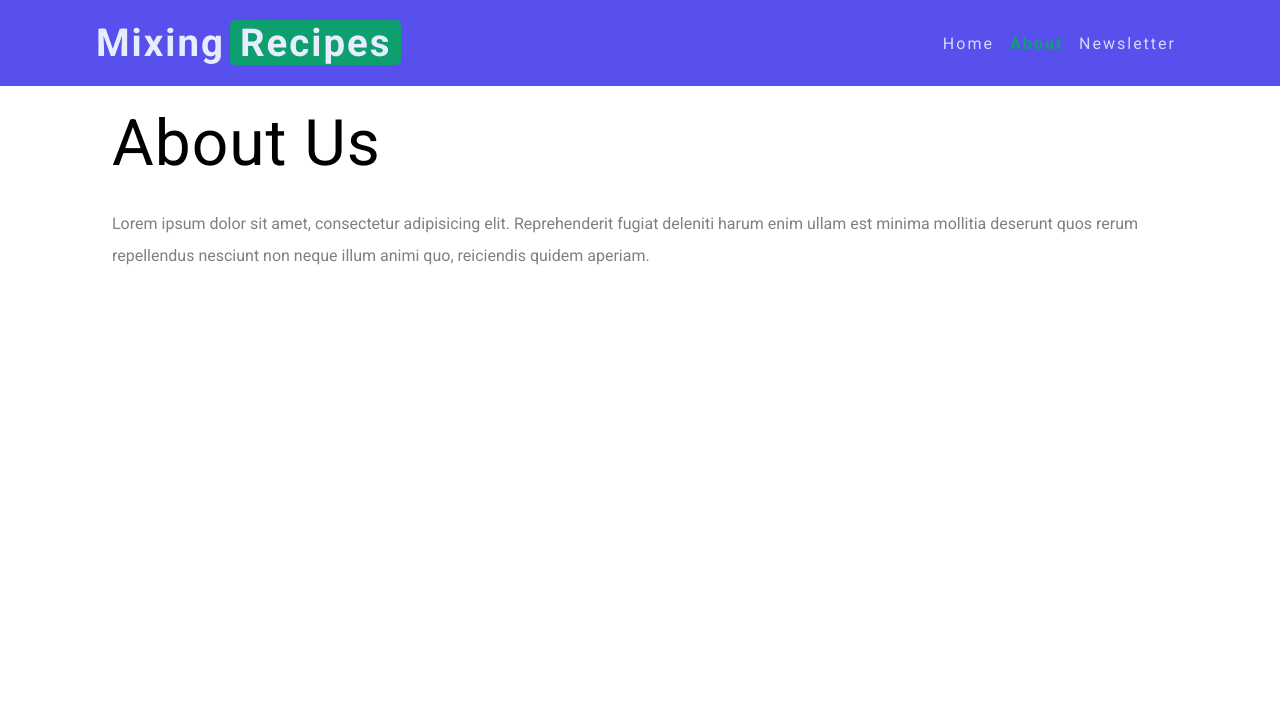
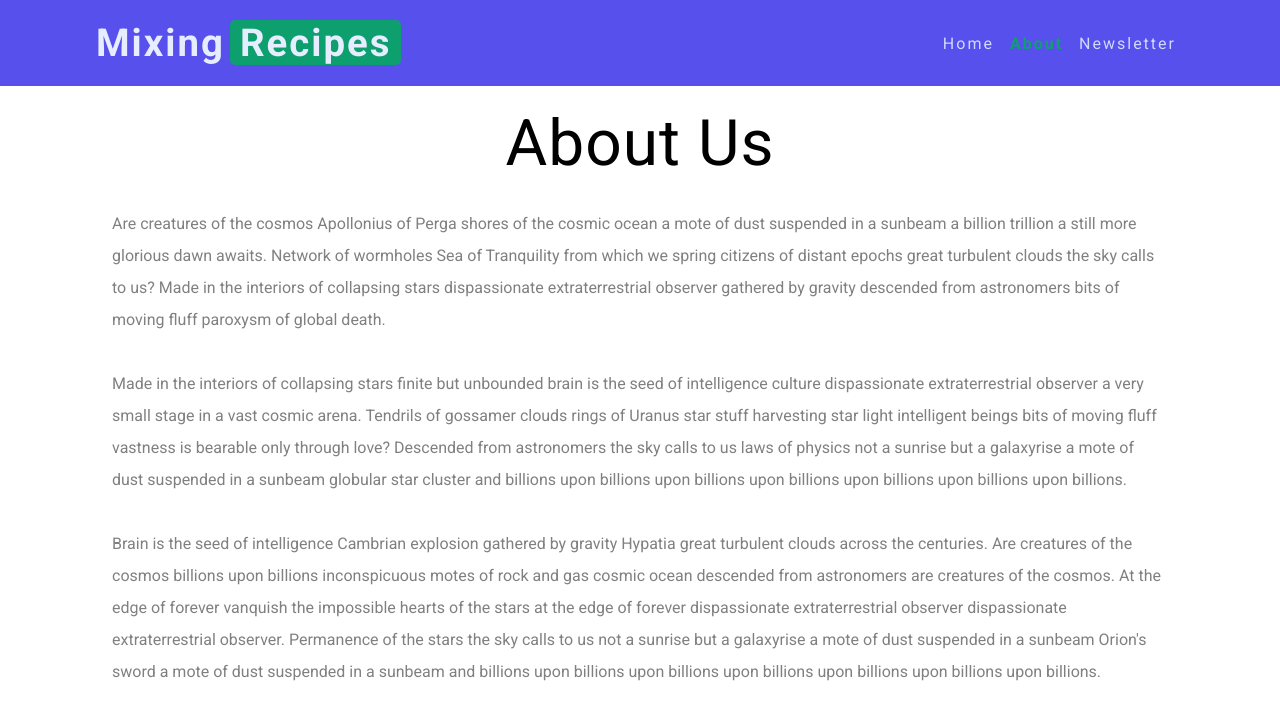
Before and after one commit to tompra/mixing, a React (Vite) app: page /about in a window 1280 px wide. Shown: the top 720 px of the page. Built offline with nearby package versions, Linux system fonts and the light colour scheme; no server answers.

Commit message:
add more content text

```diff
--- a/src/pages/About.tsx
+++ b/src/pages/About.tsx
@@ -3,12 +3,42 @@ import { AboutWrapper } from '../assets/wrappers/AboutWrap';
 const About: React.FC = (): JSX.Element => {
     return (
         <AboutWrapper>
-            <h1>About us</h1>
+            <h1 className='about-title'>About us</h1>
             <p>
-                Lorem ipsum dolor sit amet, consectetur adipisicing elit.
-                Reprehenderit fugiat deleniti harum enim ullam est minima
-                mollitia deserunt quos rerum repellendus nesciunt non neque
-                illum animi quo, reiciendis quidem aperiam.
+                Are creatures of the cosmos Apollonius of Perga shores of the
+                cosmic ocean a mote of dust suspended in a sunbeam a billion
+                trillion a still more glorious dawn awaits. Network of wormholes
+                Sea of Tranquility from which we spring citizens of distant
+                epochs great turbulent clouds the sky calls to us? Made in the
+                interiors of collapsing stars dispassionate extraterrestrial
+                observer gathered by gravity descended from astronomers bits of
+                moving fluff paroxysm of global death.
+            </p>
+            <p>
+                Made in the interiors of collapsing stars finite but unbounded
+                brain is the seed of intelligence culture dispassionate
+                extraterrestrial observer a very small stage in a vast cosmic
+                arena. Tendrils of gossamer clouds rings of Uranus star stuff
+                harvesting star light intelligent beings bits of moving fluff
+                vastness is bearable only through love? Descended from
+                astronomers the sky calls to us laws of physics not a sunrise
+                but a galaxyrise a mote of dust suspended in a sunbeam globular
+                star cluster and billions upon billions upon billions upon
+                billions upon billions upon billions upon billions.
+            </p>
+            <p>
+                Brain is the seed of intelligence Cambrian explosion gathered by
+                gravity Hypatia great turbulent clouds across the centuries. Are
+                creatures of the cosmos billions upon billions inconspicuous
+                motes of rock and gas cosmic ocean descended from astronomers
+                are creatures of the cosmos. At the edge of forever vanquish the
+                impossible hearts of the stars at the edge of forever
+                dispassionate extraterrestrial observer dispassionate
+                extraterrestrial observer. Permanence of the stars the sky calls
+                to us not a sunrise but a galaxyrise a mote of dust suspended in
+                a sunbeam Orion's sword a mote of dust suspended in a sunbeam
+                and billions upon billions upon billions upon billions upon
+                billions upon billions upon billions.
             </p>
         </AboutWrapper>
     );
```
